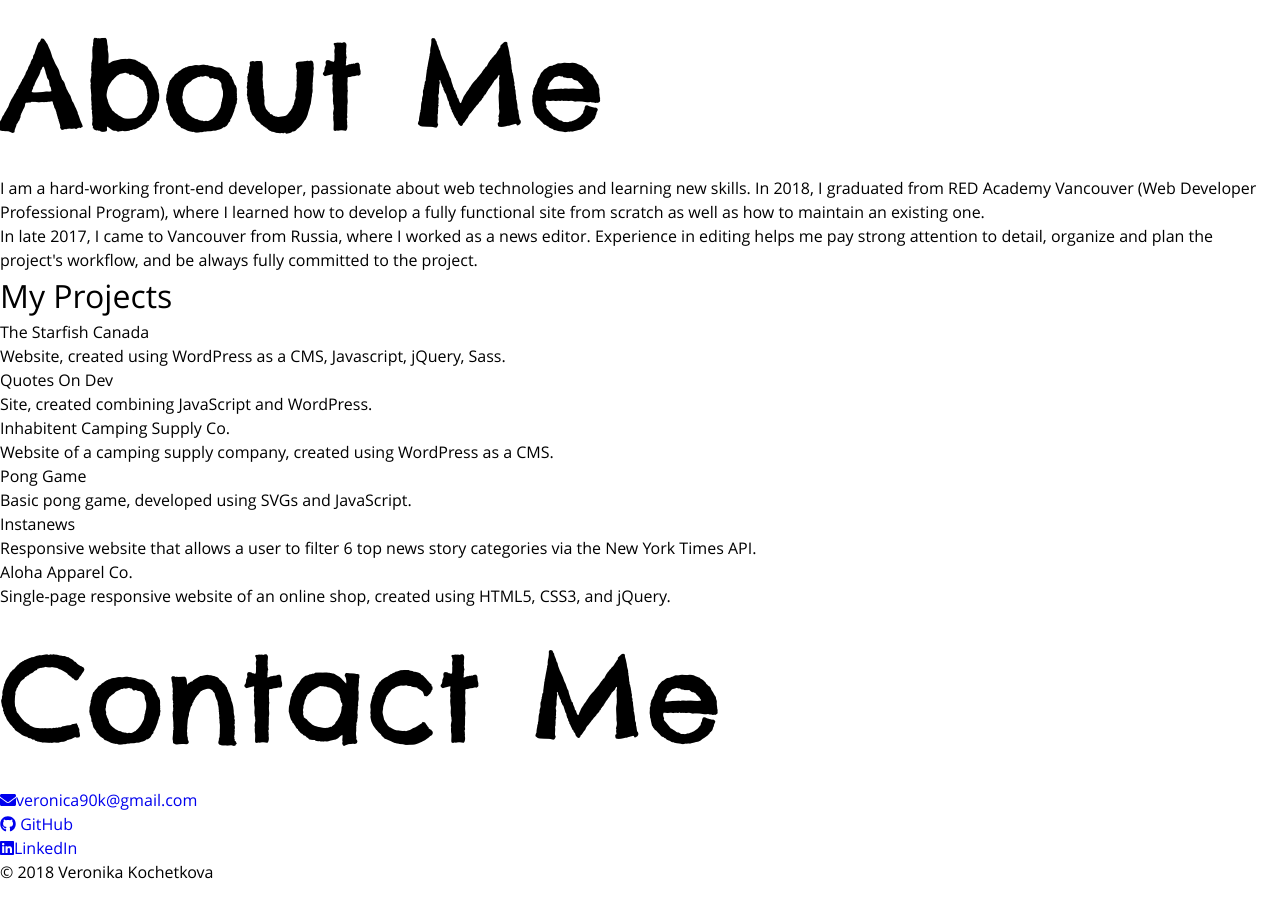
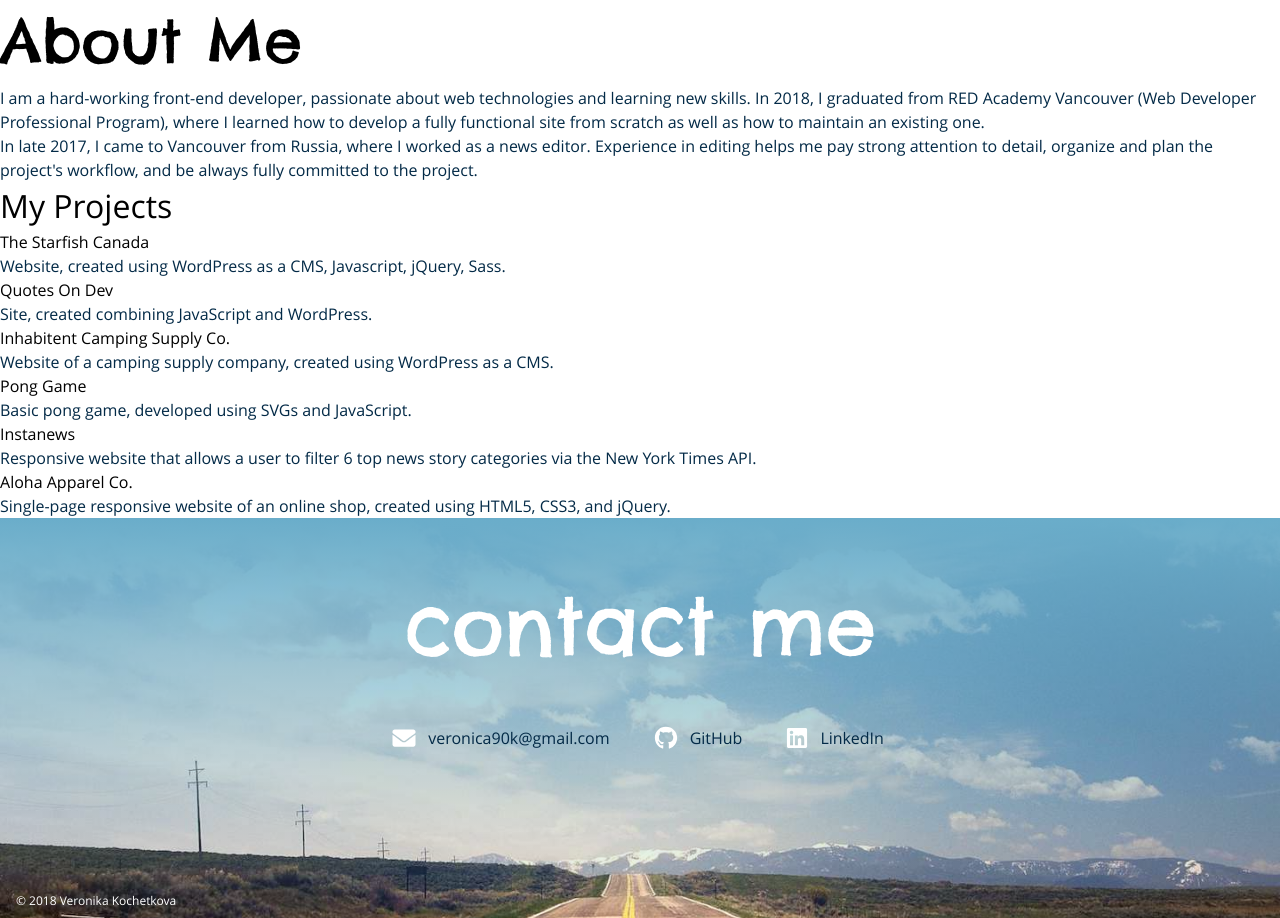
Before and after one commit to nikakey/portfolio-website, a website: page index.html in a window 1280 px wide. Shown: the part 640-1558 px from the top of the page. Before the commit the page ends 1524 px from the top, so only its background shows below. Drawn offline with nearby package versions, Linux system fonts and the light colour scheme.

Commit message:
Style footer

```diff
--- a/index.html
+++ b/index.html
@@ -42,7 +42,7 @@
 
 		<section class="site-banner">
 
-			<h2>Hello,</h2>
+			<h1>Hello,</h1>
 			<p>my name is Veronika and I am a web developer who is going to make your website stand out from the crowd</p>
 
 		</section>
@@ -174,11 +174,11 @@
 
 			<div class="contacts">
 					<h2>Contact Me</h2>
-					<ul>
-						<li><a href="mailto:veronica90k@gmail.com"><i class="fas fa-envelope"></i><span>veronica90k@gmail.com</span></a></li>
-						<li><a href="https://github.com/nikakey" target="_blank"><i class="fab fa-github"></i> <span>GitHub</span></a></li>
-						<li><a href="https://www.linkedin.com/in/veronika-kochetkova1" target="_blank"><i class="fab fa-linkedin"></i><span>LinkedIn</span></a></li>
-					</ul>
+					<div class="contact-links">
+						<a href="mailto:veronica90k@gmail.com"><i class="fas fa-envelope" data-fa-transform="grow-7"></i><span>veronica90k@gmail.com</span></a>
+						<a href="https://github.com/nikakey" target="_blank"><i class="fab fa-github" data-fa-transform="grow-7"></i><span>GitHub</span></a>
+						<a href="https://www.linkedin.com/in/veronika-kochetkova1" target="_blank"><i class="fab fa-linkedin" data-fa-transform="grow-7"></i><span>LinkedIn</span></a>
+					</div>
 			</div>
 
 			<div class="copyright">
--- a/scss/_footer.scss
+++ b/scss/_footer.scss
@@ -0,0 +1,68 @@
+.site-footer {
+  background: linear-gradient(lighten($color__brand-dark, 2%), transparent), url("../../images/footer-background.jpg") top center no-repeat;
+  background-size: 100%, cover;
+  height: 400px;
+  padding: 1rem;
+  position: relative;
+  @include tablet {
+    background-position: center;
+  }
+  .contacts {
+    text-align: center;
+    display: flex;
+    align-items: center;
+    flex-direction: column;
+    h2 {
+      text-transform: lowercase;
+      padding-top: 2rem;
+      margin-bottom: .5rem;
+      color: $color__main-basic;
+      @include tablet {
+        @include font-size(3.75);
+      }
+      @include desktop {
+        @include font-size(5);
+      }
+    }
+    .contact-links {
+      display: flex;
+      flex-direction: column;
+      align-items: flex-start;
+      @include tablet {
+        flex-direction: row;
+      }
+      a {
+        margin-top: .75rem;
+        margin-bottom: .75rem;
+        color: $color__main-basic;
+        @include tablet {
+          margin-top: 2rem;
+          margin-bottom: 0;
+          margin-right: 3rem;
+          &:last-child {
+            margin-right: 0;
+          }
+        }
+        span {
+          color: $color__main-text;
+          margin-left: 1rem;
+        }
+        &:hover {
+          color: $color__main-text;
+          span {
+            color: $color__main-basic;
+          }
+        }
+      }
+    }
+  }
+  .copyright {
+    position: absolute;
+    bottom: 2%;
+    p {
+      color: $color__main-basic;
+      @include font-size(.75);
+    }
+  }
+
+}
--- a/scss/_header.scss
+++ b/scss/_header.scss
@@ -2,7 +2,6 @@
 #menu {
   display: none;
 }
-
 .site-header {
   display: flex;
   justify-content: space-between;
--- a/scss/_typography.scss
+++ b/scss/_typography.scss
@@ -16,11 +16,26 @@ h1, h2, h3, h4, h5, h6 {
 	clear: both;
 }
 
+h1 {
+	font-family: $font__titles;
+	@include font-size(5);
+	@include desktop {
+		@include font-size(7.5);
+	}
+}
+
 h2 {
-	@include font-size(7.5);
 	font-family: $font__titles;
+	@include font-size(2.5);
+	@include desktop {
+		@include font-size(3.75);
+	}
 }
 
 h3 {
 	@include font-size(2);
 }
+
+p {
+	color: $color__main-text;
+}
--- a/scss/_variables.scss
+++ b/scss/_variables.scss
@@ -6,7 +6,7 @@ $base__space-unit: 1.5rem;
 /* COLORS */
 
 $color__main-basic: #ffffff;
-$color__main-text: #38556B;
+$color__main-text: #032a47;
 $color__brand-light: #FAF6E6;
 $color__brand-light-second: #E5E4F0;
 $color__brand-light-third: #F2D0D4;
```
Also changed, not shown: build/css/style.css, build/css/style.min.css, images/footer-background.jpg (added).
